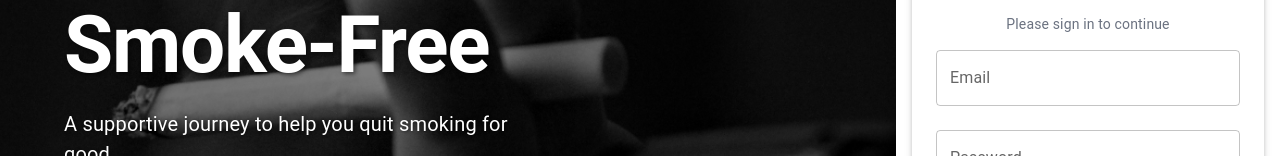
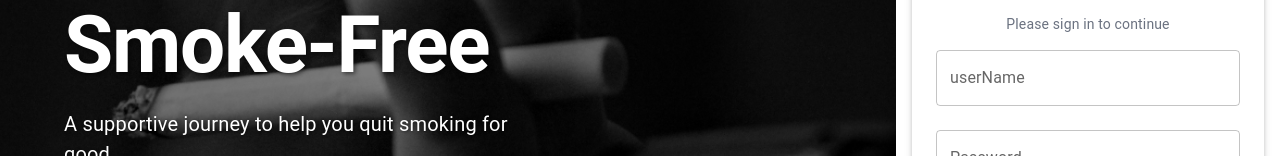
Before and after one commit to Nhahnt/SWP391-SU25-FE, a React (Create React App) app: page /login in a window 1280 px wide. Shown: the part 316-472 px from the top of the page. Built offline with nearby package versions, Linux system fonts and the light colour scheme.

Commit message:
change type of login request body

```diff
--- a/src/pages/Auth/Login/Login.tsx
+++ b/src/pages/Auth/Login/Login.tsx
@@ -5,14 +5,14 @@
 
 export default function Login() {
   const navigate = useNavigate();
-  const [email, setEmail] = useState("");
+  const [username, setuserName] = useState("");
   const [password, setPassword] = useState("");
 
   const handleLogin = async () => {
     try {
       const response = await axios.post(
         "http://localhost:8080/api/login",
-        { email, password },
+        { userName: username, password },
         {
           headers: {
             "Content-Type": "application/json",
@@ -68,11 +68,11 @@
       <form onSubmit={(e) => e.preventDefault()}>
         <TextField
           fullWidth
-          label="Email"
+          label="userName"
           variant="outlined"
           margin="normal"
-          value={email}
-          onChange={(e) => setEmail(e.target.value)}
+          value={username}
+          onChange={(e) => setuserName(e.target.value)}
         />
         <TextField
           fullWidth
```
